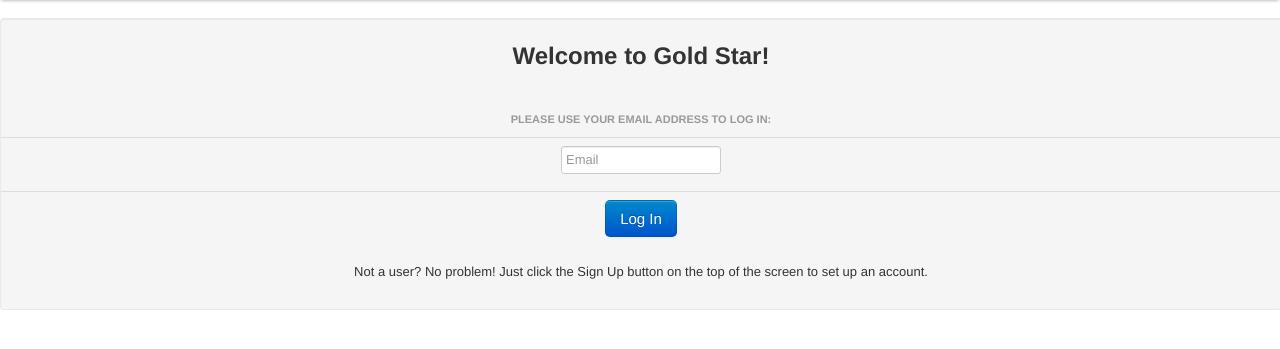
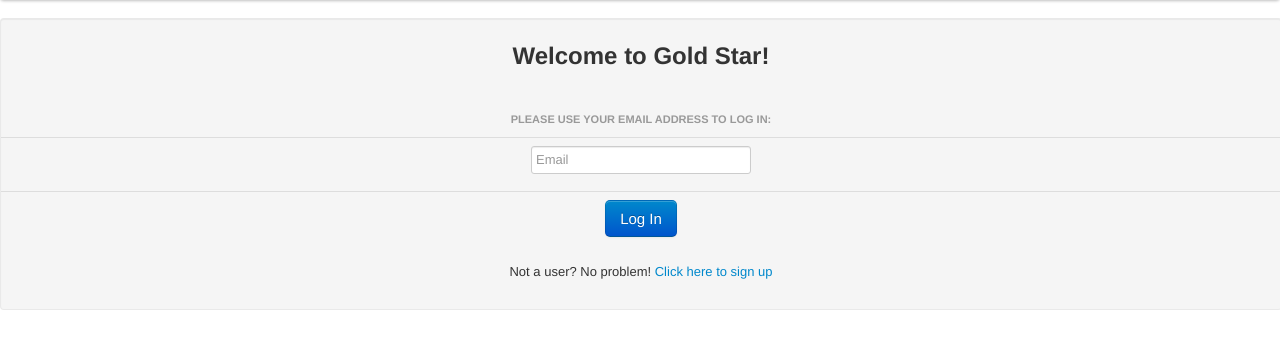
Before and after one commit to jtimens/GoldStar, a Flask app: page / in a window 1280 px wide. Shown: the part 40-389 px from the top of the page. Run offline with Flask 2, Linux system fonts and the light colour scheme; some libraries are stand-ins or nearby versions.

Commit message:
html5 check

```diff
--- a/templates/index.html
+++ b/templates/index.html
@@ -60,7 +60,7 @@
 					<table class="table" style="width:100%; padding-left:0px; padding-right:0px;">
 						<tr>
 							<td style="text-align:center; width:100%; padding-left:0px; padding-right:0px;">
-								<input id="txtemail" type="email" class="input-medium" placeholder="Email" name="Email" maxlength="100" required>
+								<input id="txtemail" type="email" class="" placeholder="Email" name="Email" maxlength="100" required>
 							</td>
 						</tr>
 						<tr>
@@ -71,7 +71,7 @@
 						</tr>
 					</table>
 				</p>
-				<p style="text-align:center;">Not a user?  No problem! Just click the Sign Up button on the top of the screen to set up an account.</p>
+				<p style="text-align:center;">Not a user?  No problem! <a onclick="toggleLoginView('login2')" href="#">Click here to sign up</a></p>
 			</div>
 		</div>
 		<script src="../static/js/bootstrap.js"></script>
```
